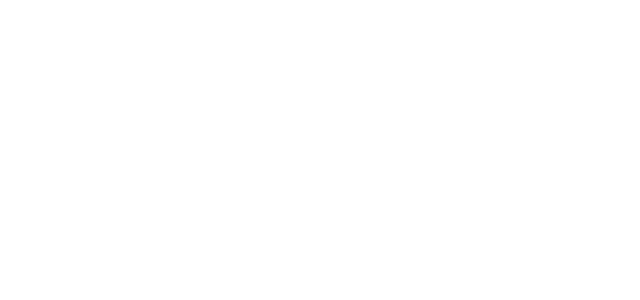
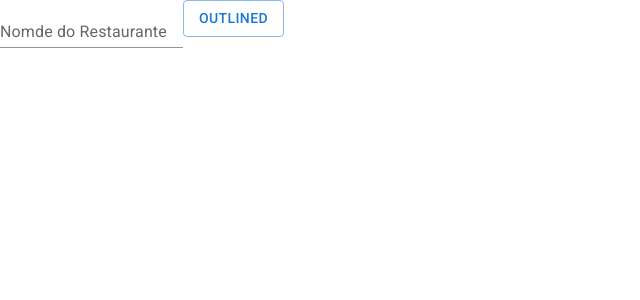
Before and after one commit to jonasemc/Study_API-Frontend, a React (Create React App) app: page /admin/restaurantes/novo in a window 1280 px wide. Before the commit this address had no page. Shown: the top 300 px of the page, without its empty margins (0-640 px from the left). Built offline with nearby package versions, Linux system fonts and the light colour scheme; the HTML template or start-up script is replaced by a standard one.

Commit message:
feat: create restaurant register

```diff
--- a/src/App.tsx
+++ b/src/App.tsx
@@ -1,5 +1,6 @@
 import { Routes, Route } from "react-router-dom";
 import AdministracaoRestaurantes from "./paginas/Administracao/Restaurantes/AdministracaoRestaurantes";
+import FormularioRestaurante from "./paginas/Administracao/Restaurantes/FormularioRestaurante";
 import Home from "./paginas/Home";
 import VitrineRestaurantes from "./paginas/VitrineRestaurantes";
 
@@ -12,6 +13,10 @@
         path="/admin/restaurantes"
         element={<AdministracaoRestaurantes />}
       />
+      <Route
+        path="/admin/restaurantes/novo"
+        element={<FormularioRestaurante />}
+      />
     </Routes>
   );
 }
--- /dev/null
+++ b/src/paginas/Administracao/Restaurantes/FormularioRestaurante.tsx
@@ -0,0 +1,34 @@
+import { Button, TextField } from "@mui/material";
+import axios from "axios";
+import React, { useState } from "react";
+
+const FormularioRestaurante = () => {
+  const [nomeRestaurante, setNomeRestaurante] = useState("");
+
+  const aoSubmeterForm = (evento: React.FormEvent<HTMLFormElement>) => {
+    evento.preventDefault();
+    axios
+      .post("http://localhost:8000/api/v2/restaurantes/", {
+        nome: nomeRestaurante,
+      })
+      .then(() => {
+        alert("Restaurante cadastrado com sucesso");
+      });
+  };
+
+  return (
+    <form onSubmit={aoSubmeterForm}>
+      <TextField
+        value={nomeRestaurante}
+        onChange={(evento) => setNomeRestaurante(evento.target.value)}
+        id="standard-basic"
+        label="Nomde do Restaurante"
+        variant="standard"
+      />
+      <Button type="submit" variant="outlined">
+        Outlined
+      </Button>
+    </form>
+  );
+};
+export default FormularioRestaurante;
```
